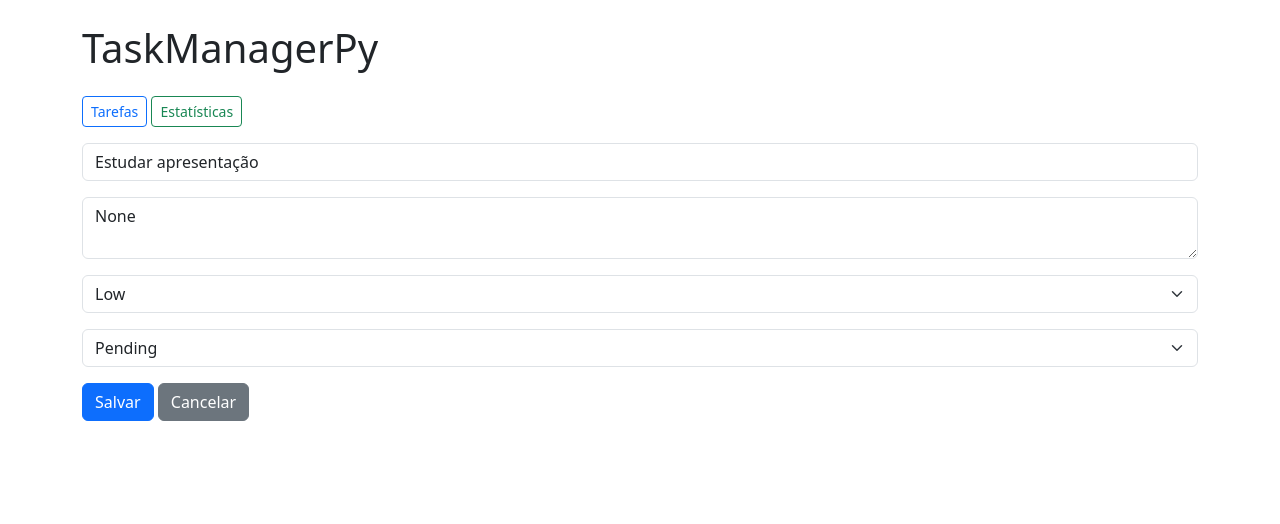
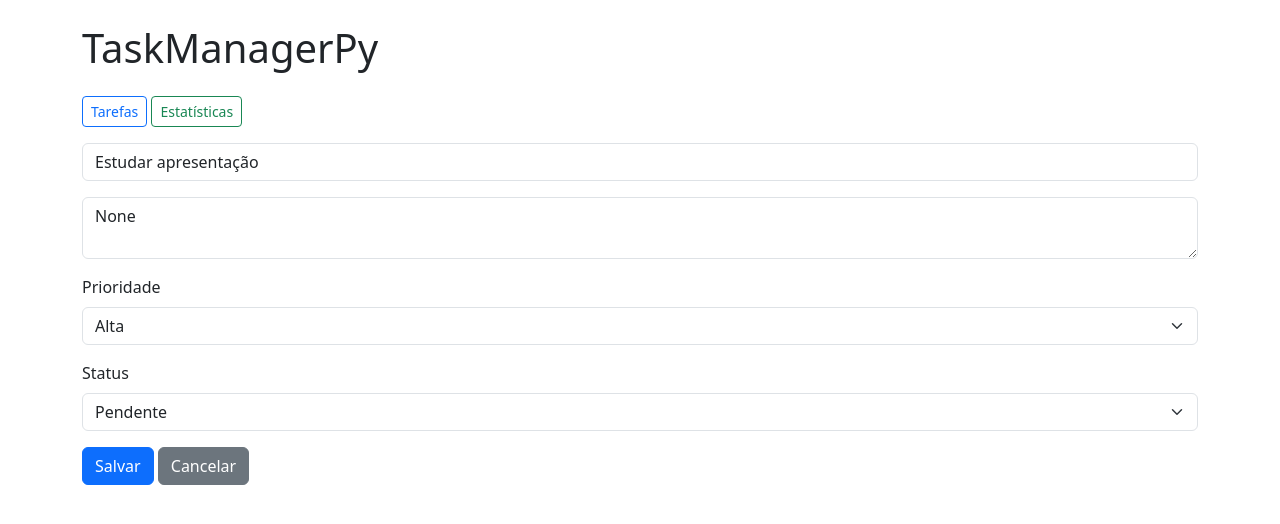
Before and after one commit to SANT0LA/taskmanagerpy, a Flask app: page /task/1/edit in a window 1280 px wide. Shown: the top 524 px of the page. Run offline with Flask 3, Linux system fonts and the light colour scheme.

Commit message:
Atualiza prioridades e status

```diff
--- a/app.py
+++ b/app.py
@@ -2,6 +2,7 @@
 from models import db, Task
 import os
 from datetime import datetime
+from sqlalchemy import func
 
 def create_app():
     app = Flask(__name__)
@@ -16,8 +17,7 @@
 with app.app_context():
     db.create_all()
 
-# QuickSort por prioridade (high > medium > low) - implementado manualmente
-PRIORITY_VALUE = {"high": 3, "medium": 2, "low": 1}
+PRIORITY_VALUE = {"Alta": 3, "Média": 2, "Baixa": 1}
 
 def quicksort_tasks(tasks, key_func):
     if len(tasks) <= 1:
@@ -32,17 +32,18 @@
 @app.route('/')
 def index():
     tasks = Task.query.all()
-    # ordenar por prioridade com QuickSort
-    sorted_tasks = quicksort_tasks(tasks, key_func=lambda t: PRIORITY_VALUE.get(t.priority, 0))
+    sorted_tasks = quicksort_tasks(tasks, lambda t: PRIORITY_VALUE.get(t.priority, 0))
     return render_template('index.html', tasks=sorted_tasks)
 
 @app.route('/task', methods=['POST'])
 def create_task():
     title = request.form.get('title')
     description = request.form.get('description')
-    priority = request.form.get('priority', 'medium')
+    priority = request.form.get('priority', 'Média')
+
     if not title:
         return "Title required", 400
+
     task = Task(title=title, description=description, priority=priority)
     db.session.add(task)
     db.session.commit()
@@ -51,15 +52,20 @@
 @app.route('/task/<int:task_id>/edit', methods=['GET', 'POST'])
 def edit_task(task_id):
     task = Task.query.get_or_404(task_id)
+
     if request.method == 'POST':
         task.title = request.form.get('title')
         task.description = request.form.get('description')
         task.priority = request.form.get('priority')
         task.status = request.form.get('status')
-        if task.status == 'done' and task.completed_at is None:
+
+        # Agora status está 100% em português
+        if task.status == 'Concluída' and task.completed_at is None:
             task.completed_at = datetime.utcnow()
+
         db.session.commit()
         return redirect(url_for('index'))
+
     return render_template('edit.html', task=task)
 
 @app.route('/task/<int:task_id>/delete', methods=['POST'])
@@ -69,35 +75,25 @@
     db.session.commit()
     return redirect(url_for('index'))
 
-# Endpoints API JSON (opcional)
 @app.route('/api/tasks', methods=['GET'])
 def api_list_tasks():
     tasks = Task.query.all()
     return jsonify([t.to_dict() for t in tasks])
 
-# ===============================
-# 📊 ROTA DE ESTATÍSTICAS
-# ===============================
-from sqlalchemy import func
-
 @app.route("/stats")
 def stats():
     total = Task.query.count()
-    done = Task.query.filter_by(status="done").count()
-    doing = Task.query.filter_by(status="doing").count()
-    pending = Task.query.filter_by(status="pending").count()
+    done = Task.query.filter_by(status="Concluída").count()
+    pending = Task.query.filter_by(status="Pendente").count()
+    doing = Task.query.filter_by(status="Fazendo").count()  # ❗ Só funciona se existir no form
 
     percent_done = (done / total * 100) if total > 0 else 0
 
-    # Converter prioridade em valores numéricos
-    priority_map = {"low": 1, "medium": 2, "high": 3}
+    priority_map = PRIORITY_VALUE
+
     tasks = Task.query.all()
-    if tasks:
-        avg_priority = sum(priority_map.get(t.priority, 0) for t in tasks) / len(tasks)
-    else:
-        avg_priority = 0
+    avg_priority = sum(priority_map.get(t.priority, 0) for t in tasks) / len(tasks) if tasks else 0
 
-    # Tarefas criadas por dia (agregação SQL)
     daily_counts = (
         db.session.query(func.date(Task.created_at), func.count(Task.id))
         .group_by(func.date(Task.created_at))
--- a/templates/edit.html
+++ b/templates/edit.html
@@ -1,22 +1,32 @@
 {% extends "base.html" %}
 {% block content %}
 <form action="" method="post">
-  <div class="mb-3"><input name="title" class="form-control" value="{{ task.title }}" required></div>
-  <div class="mb-3"><textarea name="description" class="form-control">{{ task.description }}</textarea></div>
   <div class="mb-3">
+    <input name="title" class="form-control" value="{{ task.title }}" required>
+  </div>
+
+  <div class="mb-3">
+    <textarea name="description" class="form-control">{{ task.description }}</textarea>
+  </div>
+
+  <div class="mb-3">
+    <label class="form-label">Prioridade</label>
     <select name="priority" class="form-select">
-      <option value="low" {% if task.priority=='low' %}selected{% endif %}>Low</option>
-      <option value="medium" {% if task.priority=='medium' %}selected{% endif %}>Medium</option>
-      <option value="high" {% if task.priority=='high' %}selected{% endif %}>High</option>
+      <option value="Baixa" {% if task.priority=='Baixa' %}selected{% endif %}>Baixa</option>
+      <option value="Média" {% if task.priority=='Média' %}selected{% endif %}>Média</option>
+      <option value="Alta" {% if task.priority=='Alta' %}selected{% endif %}>Alta</option>
     </select>
   </div>
+
   <div class="mb-3">
+    <label class="form-label">Status</label>
     <select name="status" class="form-select">
-      <option value="pending" {% if task.status=='pending' %}selected{% endif %}>Pending</option>
-      <option value="doing" {% if task.status=='doing' %}selected{% endif %}>Doing</option>
-      <option value="done" {% if task.status=='done' %}selected{% endif %}>Done</option>
+      <option value="Pendente" {% if task.status=='Pendente' %}selected{% endif %}>Pendente</option>
+      <option value="Fazendo" {% if task.status=='Fazendo' %}selected{% endif %}>Fazendo</option>
+      <option value="Concluída" {% if task.status=='Concluída' %}selected{% endif %}>Concluída</option>
     </select>
   </div>
+
   <button class="btn btn-primary">Salvar</button>
   <a class="btn btn-secondary" href="{{ url_for('index') }}">Cancelar</a>
 </form>
```
Also changed, not shown: templates/index.html (+48 -5 lines), app.db.
